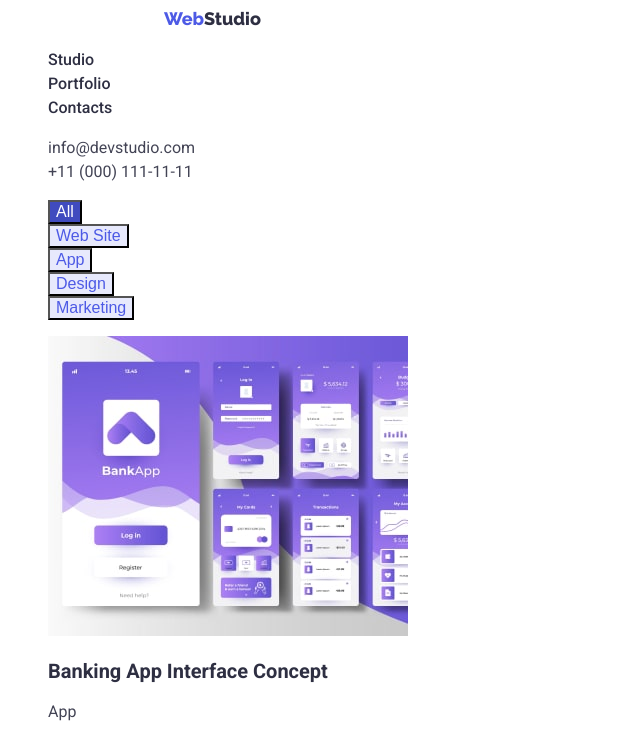
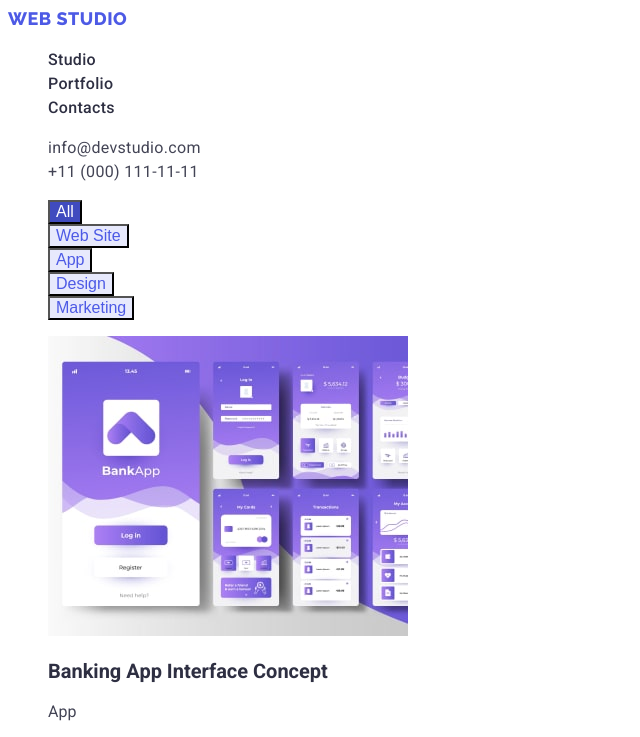
Before and after one commit to AndriiBi/goit-markup-hw-02, a plain HTML site: page portfolio.html in a window 1280 px wide. Shown: the top 737 px of the page, without its empty margins (0-640 px from the left). Drawn offline with Linux system fonts and the light colour scheme.

Commit message:
update header

```diff
--- a/css/styles.css
+++ b/css/styles.css
@@ -24,8 +24,9 @@ a {
   font-family: "Raleway", sans-serif;
   font-weight: 800;
   text-align: left;
-  line-height: 1.166;
-  margin-left: 156px;
+  line-height: 1.17;
+  letter-spacing: 0.03em;
+  text-transform: uppercase;
 }
 
 .logo-studio {
@@ -34,28 +35,45 @@ a {
   font-family: "Raleway", sans-serif;
   font-weight: 800;
   text-align: left;
-  line-height: 1.166;
+  line-height: 1.17;
+  text-transform: uppercase;
+  letter-spacing: 0.03em;
+}
+
+.list {
+  list-style: none;
 }
 
 .header-link {
+  font-weight: 500;
+  font-size: 16px;
+  line-height: 1.5;
+  letter-spacing: 0.02em;
   color: #2e2f42;
-  font-size: 16px;
-  font-weight: 500;
-  text-align: left;
 }
 
-.header-link:focus,
-.header-link:hover {
+.link {
+  text-decoration: none;
+}
+
+.link-studio:hover {
   color: #404bbf;
+}
+
+.address {
+  font-style: normal;
 }
 
 .mail-link {
   color: #434455;
   font-style: normal;
   line-height: 1.5;
+  letter-spacing: 0.02em;
 }
 
-.mail-link :focus,
+.mail-link :focus {
+  color: #404bbf;
+}
 .mail-link:hover {
   color: #404bbf;
 }
@@ -64,6 +82,7 @@ a {
   color: #434455;
   font-style: normal;
   line-height: 1.5;
+  letter-spacing: 0.02em;
 }
 
 .tel-link:focus,
--- a/portfolio.html
+++ b/portfolio.html
@@ -16,26 +16,25 @@
   <body>
     <header>
       <nav>
-        <a href="./index.html"
-          ><span class="logo-web">Web</span
-          ><span class="logo-studio">Studio</span></a
-        >
-        <ul>
+        <a href="./index.html"><span class="logo-web">Web Studio</span></a>
+        <ul class="list">
           <li>
-            <a href="./index.html" class="header-link">Studio</a>
+            <a href="./index.html" class="header-link" class="link">Studio</a>
           </li>
           <li>
-            <a href="./index.html" class="header-link">Portfolio</a>
+            <a href="./portfolio.html" class="header-link" class="link"
+              >Portfolio</a
+            >
           </li>
           <li>
-            <a href="./index.html" class="header-link">Contacts</a>
+            <a href="" class="header-link" class="link">Contacts</a>
           </li>
         </ul>
       </nav>
-      <address>
-        <ul>
+      <address class="address">
+        <ul class="list">
           <li>
-            <a href="mailto:info@devstudio.com" class="mail-link"
+            <a href="mailto:info@devstudio.com" class="mail-link" class="link"
               >info@devstudio.com</a
             >
           </li>
```
